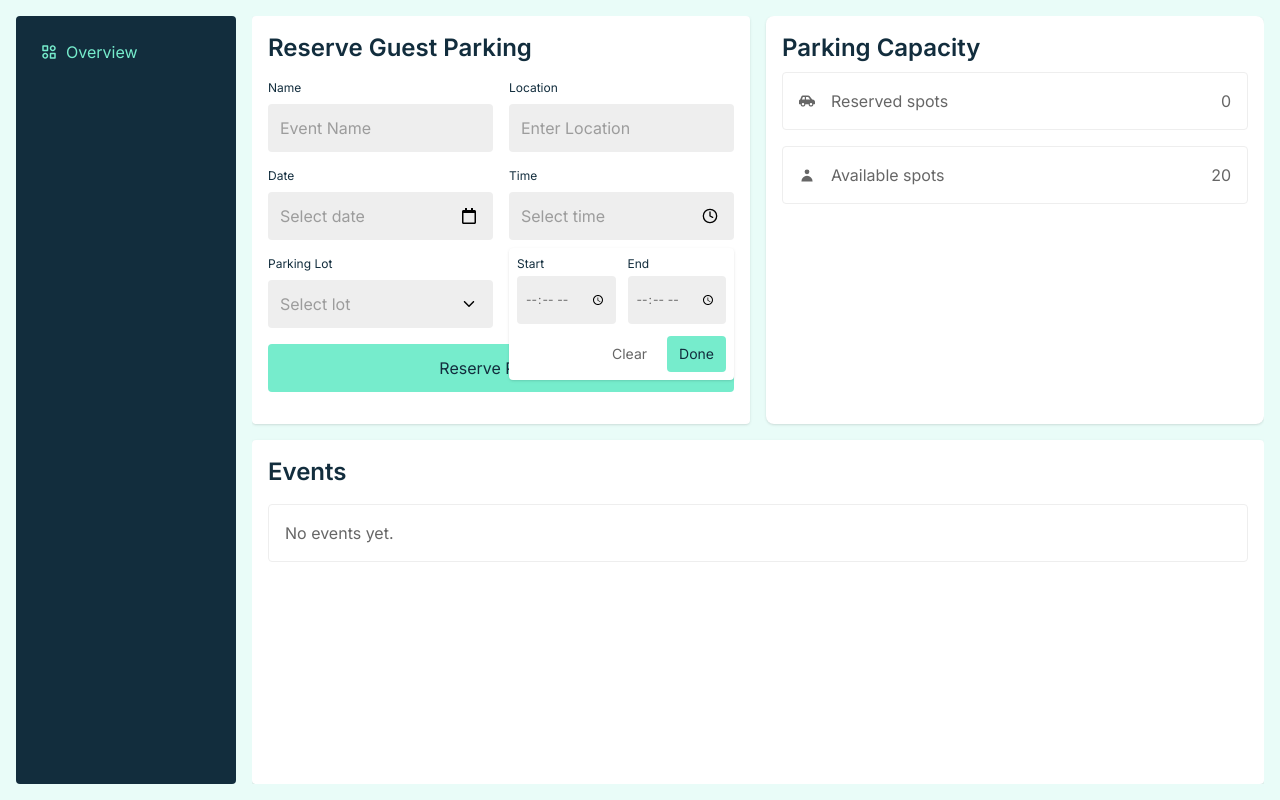
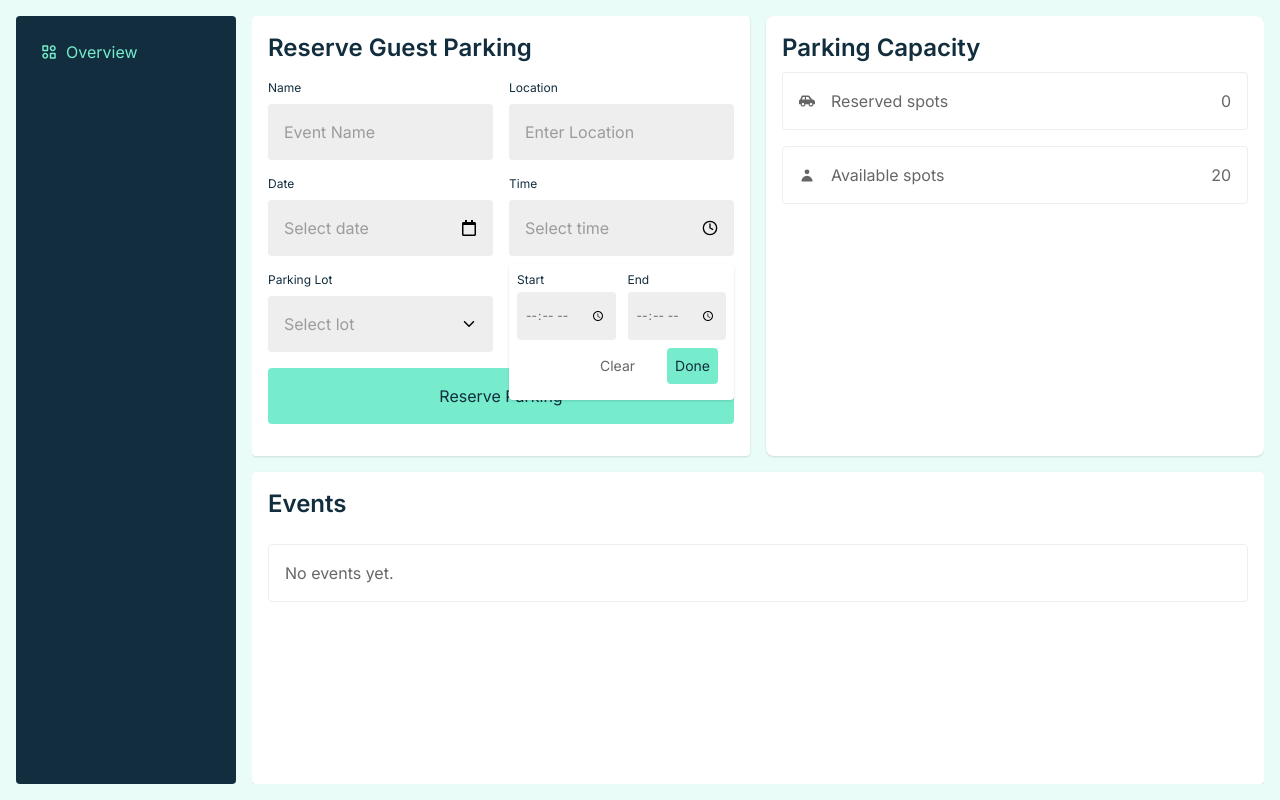
Before and after one commit to TaguhiKa/guest-parking, a React (Vite) app: page / in a window 1280 px wide. Both pictures are taken after a click on the button "Select time". Built offline with nearby package versions, Linux system fonts and the light colour scheme.

Commit message:
height remove

```diff
--- a/src/components/Dashboard/ParkingForm.tsx
+++ b/src/components/Dashboard/ParkingForm.tsx
@@ -125,7 +125,7 @@ export default function ParkingForm({
   }
 
   const inputBase =
-    "h-12 w-full rounded bg-neutral px-3 text-secondary outline-none placeholder:text-secondary/60";
+    "w-full rounded bg-neutral p-4 text-secondary outline-none placeholder:text-secondary/60";
 
   return (
     <div className='w-full min-w-0 px-2 sm:px-0'>
@@ -163,7 +163,7 @@ export default function ParkingForm({
                 <button
                   type='button'
                   onClick={() => openPicker(dateRef.current)}
-                  className='h-12 w-full rounded bg-neutral px-3 pr-10 text-left outline-none'
+                  className='w-full rounded bg-neutral p-4 text-left outline-none'
                 >
                   <span
                     className={date ? "text-secondary" : "text-secondary/60"}
@@ -198,7 +198,7 @@ export default function ParkingForm({
                   type='button'
                   aria-label='Select time'
                   onClick={() => setTimeOpen((v) => !v)}
-                  className='h-12 w-full rounded bg-neutral px-3 pr-10 text-left outline-none'
+                  className='w-full rounded bg-neutral p-4 text-left outline-none'
                   aria-haspopup='dialog'
                   aria-expanded={timeOpen}
                 >
@@ -259,7 +259,7 @@ export default function ParkingForm({
                       </label>
                     </div>
 
-                    <div className='mt-3 flex items-center justify-end gap-2'>
+                    <div className='flex items-center justify-end gap-2'>
                       <button
                         type='button'
                         onMouseDown={(e) => {
@@ -272,7 +272,7 @@ export default function ParkingForm({
                           setDraftStart("");
                           setDraftEnd("");
                         }}
-                        className='h-9 rounded px-3 text-sm text-secondary'
+                        className='rounded p-2 m-2 text-sm text-secondary'
                       >
                         Clear
                       </button>
@@ -291,7 +291,7 @@ export default function ParkingForm({
                           setEndTime(draftEnd);
                           setTimeOpen(false);
                         }}
-                        className='h-9 rounded bg-accent px-3 text-sm text-primary'
+                        className='rounded p-2 m-2 text-sm text-primary bg-accent '
                       >
                         Done
                       </button>
@@ -309,7 +309,7 @@ export default function ParkingForm({
                   value={lotId}
                   onChange={(e) => setLotId(e.target.value)}
                   className={[
-                    "h-12 w-full rounded bg-neutral px-3 pr-10 appearance-none outline-none",
+                    "w-full rounded bg-neutral p-4 appearance-none outline-none",
                     lotId ? "text-secondary" : "text-secondary/60",
                   ].join(" ")}
                 >
@@ -357,7 +357,7 @@ export default function ParkingForm({
               />
 
               {maxSpots > 0 && (
-                <p className='mt-1 text-xs text-secondary'>
+                <p className='mt-2 text-xs text-secondary'>
                   Maximum available spots: {maxSpots}
                 </p>
               )}
@@ -368,7 +368,7 @@ export default function ParkingForm({
 
           <button
             type='submit'
-            className='h-12 w-full rounded bg-accent text-primary outline-none'
+            className='p-4 w-full rounded bg-accent text-primary outline-none'
           >
             Reserve Parking
           </button>
--- a/src/components/Dashboard/Reservation.tsx
+++ b/src/components/Dashboard/Reservation.tsx
@@ -101,13 +101,13 @@ export const Reservation = ({ events, onDeleteEvent }: EventCardProps) => {
   const cols = eventFields.length;
 
   return (
-    <div className='bg-white shadow flex flex-col p-4 h-full min-h-0 rounded'>
+    <div className='bg-white shadow flex flex-col p-4 gap-2 h-full min-h-0 rounded'>
       <div className='flex items-start justify-between shrink-0' >
         <h2 className='text-2xl font-semibold text-primary'>Events</h2>
       </div>
 
       {activeEvents.length > 0 && (
-        <div className='hidden md:flex bg-primary h-12 w-full p-4 rounded items-center shrink-0'>
+        <div className='hidden md:flex bg-primary w-full p-4 rounded items-center shrink-0'>
           <div
             className='grid w-full gap-4'
             style={{
```
